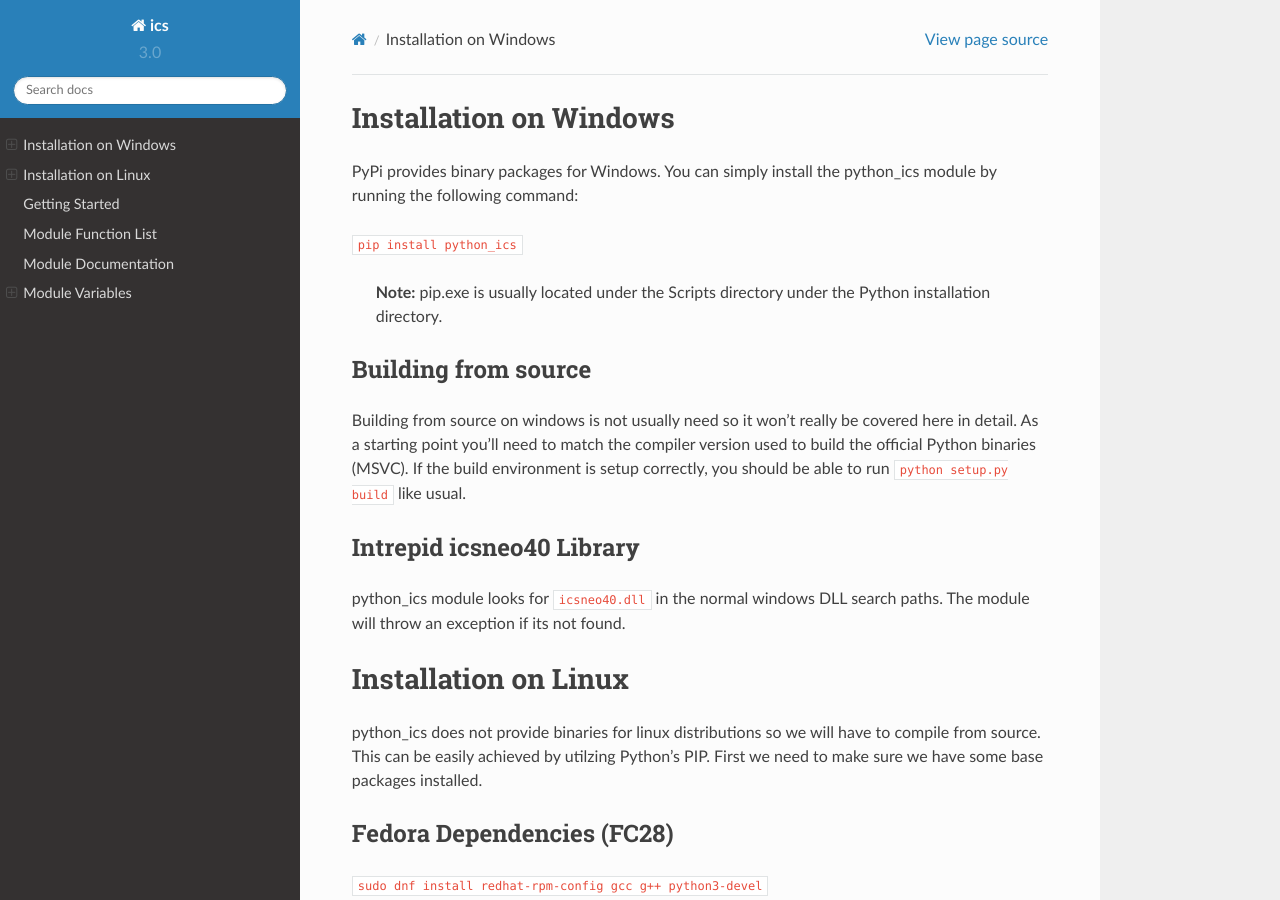
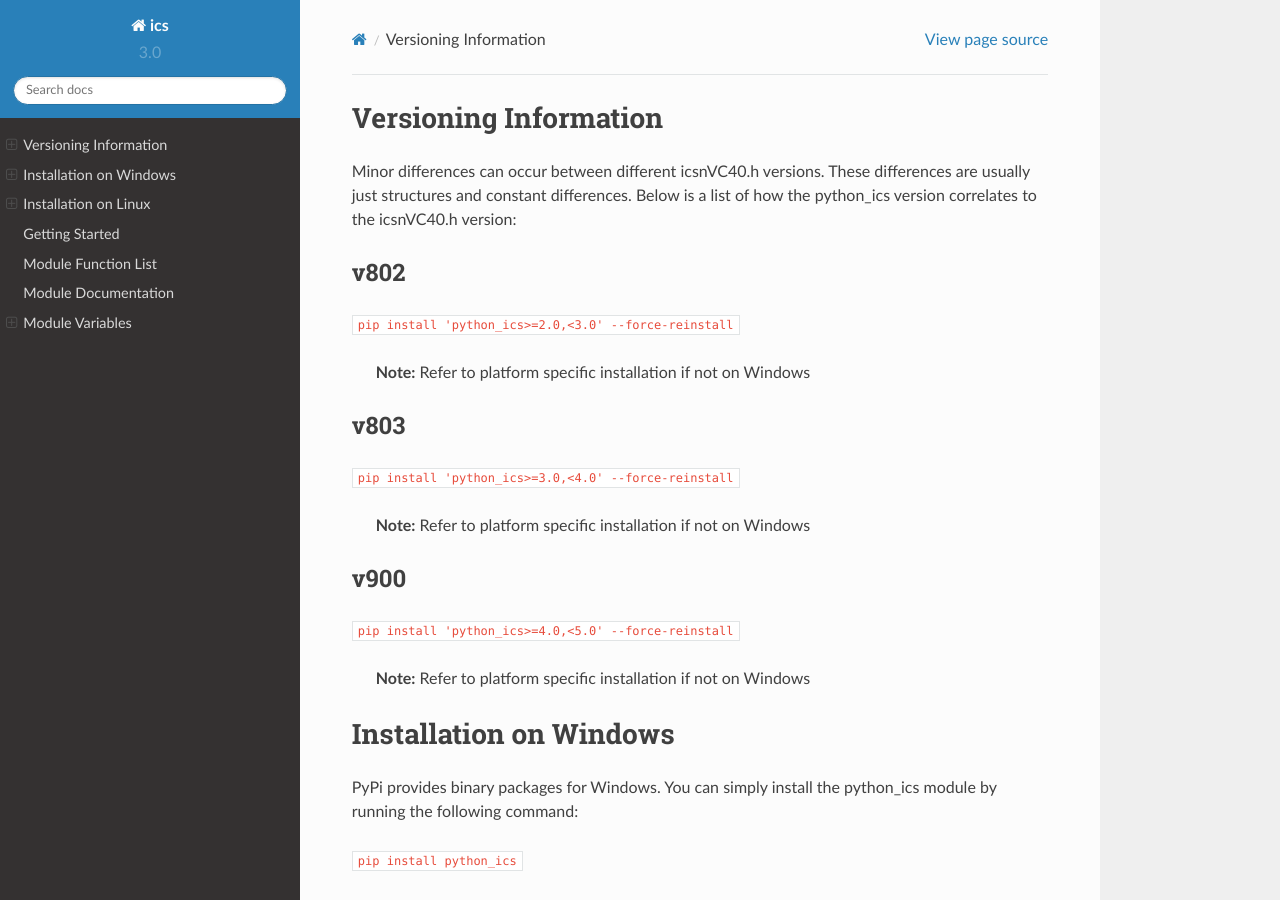
Before and after one commit to intrepidcs/python_ics, a Sphinx documentation site: the page built from doc/source/index.rst, in a window 1280 px wide and 900 px high. Built offline with Sphinx 7.4.7 and the Read the Docs theme 2.0.0, drawn with Linux system fonts in a browser that asks for light colours.

Commit message:
Added Documentation on how module version correlates to vspy version.
Signed-off-by: David Rebbe <drebbe@intrepidcs.com>

```diff
--- a/doc/source/index.rst
+++ b/doc/source/index.rst
@@ -1,3 +1,28 @@
+============================================================
+Versioning Information
+============================================================
+
+Minor differences can occur between different icsnVC40.h versions. These differences are usually just structures and constant differences. Below is a list of how the python_ics version correlates to the icsnVC40.h version:
+
+v802
+^^^^^^^^^^^^^^^^^^^^^^^^^^^^^^^^^^^^^^^^^^^^^^^^^^^^^^^^^^^^
+``pip install 'python_ics>=2.0,<3.0' --force-reinstall``
+
+    **Note:** Refer to platform specific installation if not on Windows
+
+v803
+^^^^^^^^^^^^^^^^^^^^^^^^^^^^^^^^^^^^^^^^^^^^^^^^^^^^^^^^^^^^
+``pip install 'python_ics>=3.0,<4.0' --force-reinstall``
+
+    **Note:** Refer to platform specific installation if not on Windows
+
+v900
+^^^^^^^^^^^^^^^^^^^^^^^^^^^^^^^^^^^^^^^^^^^^^^^^^^^^^^^^^^^^
+``pip install 'python_ics>=4.0,<5.0' --force-reinstall``
+
+    **Note:** Refer to platform specific installation if not on Windows
+
+
 ============================================================
 Installation on Windows
 ============================================================
```
